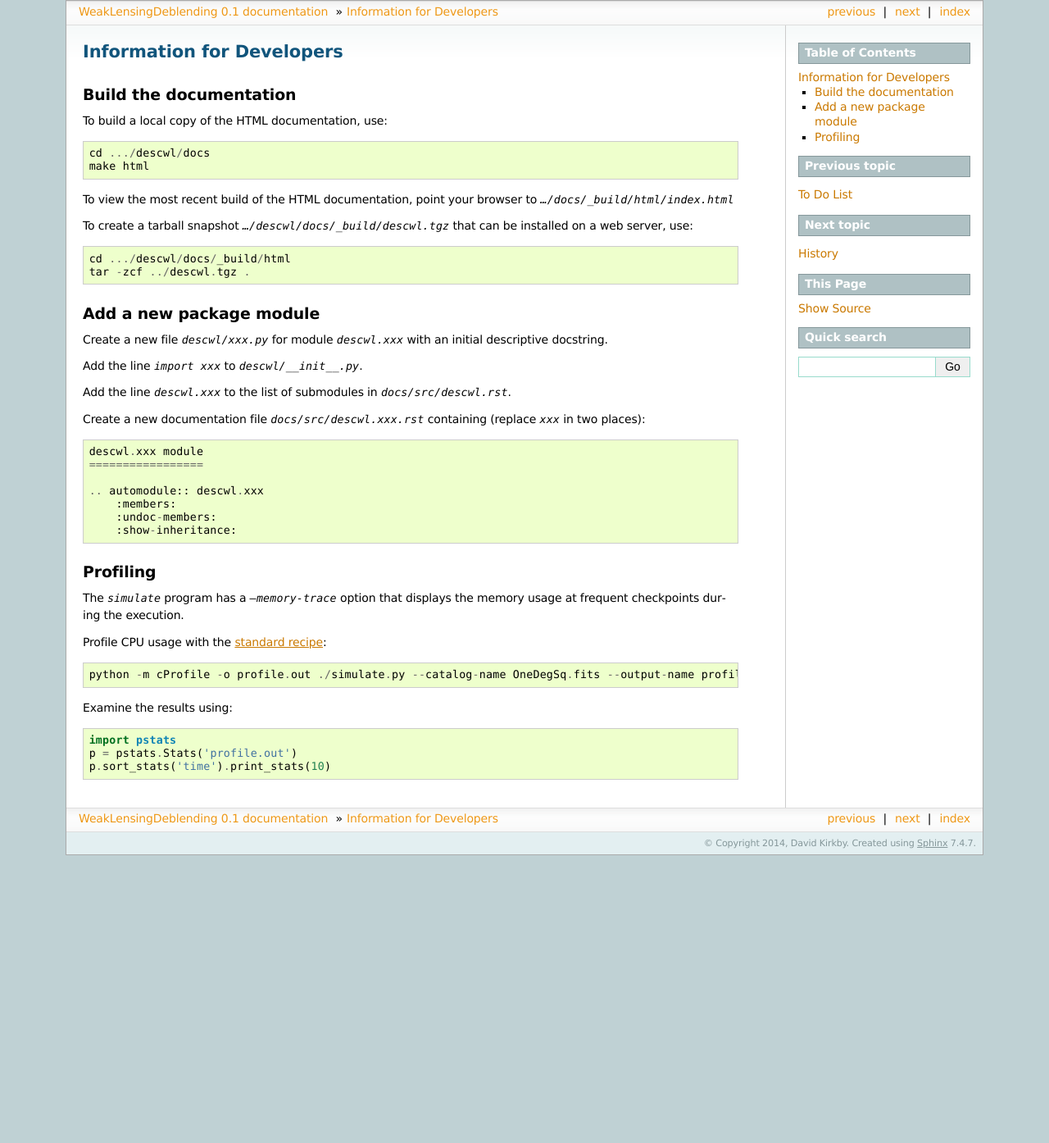
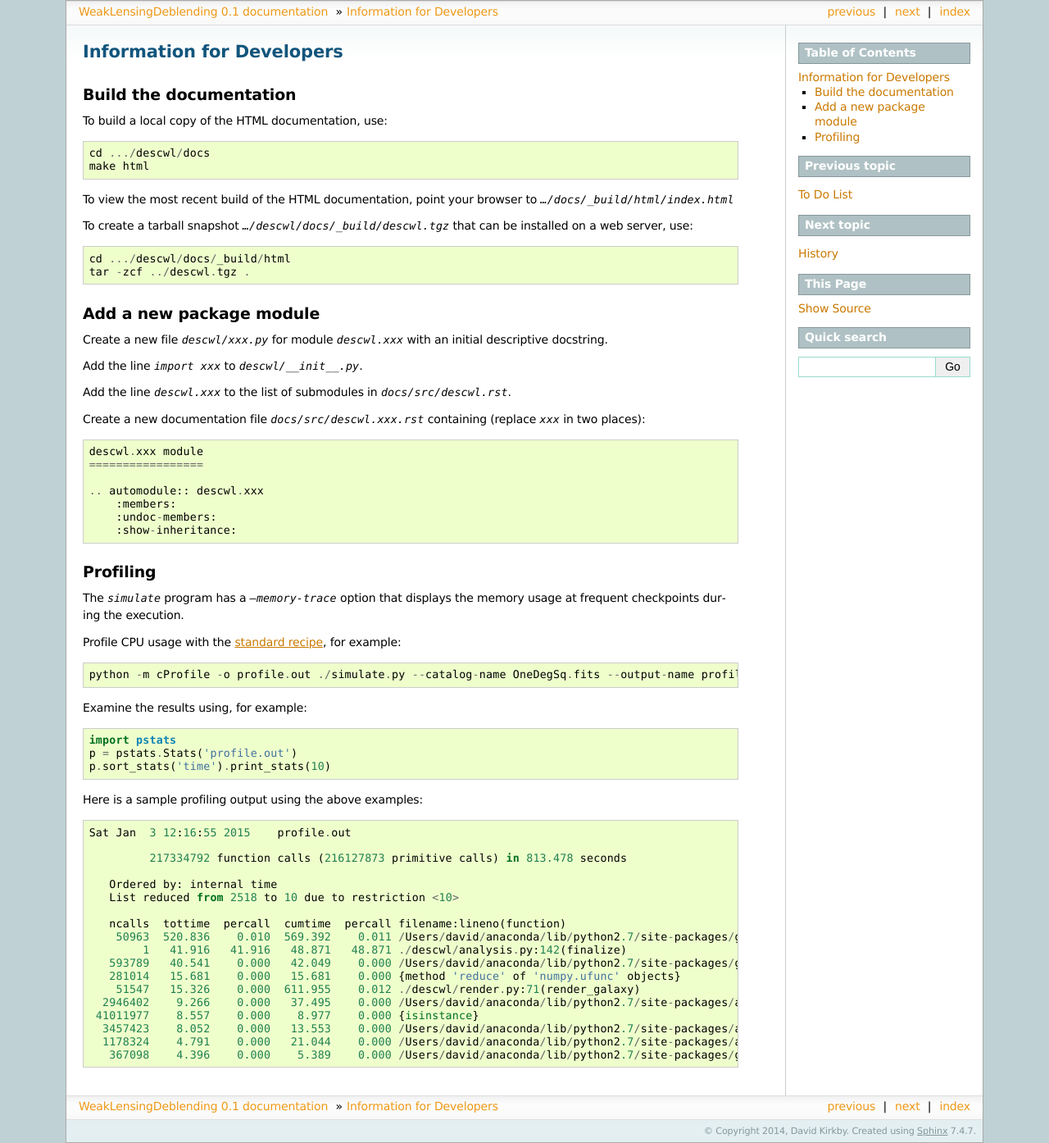
Before and after one commit to LSSTDESC/WeakLensingDeblending, a Sphinx documentation site: the page built from docs/developer.rst, in a window 1280 px wide. Shown: the whole page at 82% size. Built offline with Sphinx 7.4.7, drawn with Linux system fonts in a browser that asks for light colours; before the commit the page ends 1043 px from its top, so only the background shows below that.

Commit message:
Add more info about profiling

```diff
--- a/docs/developer.rst
+++ b/docs/developer.rst
@@ -40,12 +40,33 @@ Profiling
 
 The `simulate` program has a `--memory-trace` option that displays the memory usage at frequent checkpoints during the execution.
 
-Profile CPU usage with the `standard recipe <https://docs.python.org/2/library/profile.html#instant-user-s-manual>`_::
+Profile CPU usage with the `standard recipe <https://docs.python.org/2/library/profile.html#instant-user-s-manual>`_, for example::
 
 	python -m cProfile -o profile.out ./simulate.py --catalog-name OneDegSq.fits --output-name profile
 
-Examine the results using::
+Examine the results using, for example::
 
 	import pstats
 	p = pstats.Stats('profile.out')
 	p.sort_stats('time').print_stats(10)
+
+Here is a sample profiling output using the above examples::
+
+	Sat Jan  3 12:16:55 2015    profile.out
+
+	         217334792 function calls (216127873 primitive calls) in 813.478 seconds
+
+	   Ordered by: internal time
+	   List reduced from 2518 to 10 due to restriction <10>
+
+	   ncalls  tottime  percall  cumtime  percall filename:lineno(function)
+	    50963  520.836    0.010  569.392    0.011 /Users/david/anaconda/lib/python2.7/site-packages/galsim/base.py:873(drawImage)
+	        1   41.916   41.916   48.871   48.871 ./descwl/analysis.py:142(finalize)
+	   593789   40.541    0.000   42.049    0.000 /Users/david/anaconda/lib/python2.7/site-packages/galsim/base.py:212(__init__)
+	   281014   15.681    0.000   15.681    0.000 {method 'reduce' of 'numpy.ufunc' objects}
+	    51547   15.326    0.000  611.955    0.012 ./descwl/render.py:71(render_galaxy)
+	  2946402    9.266    0.000   37.495    0.000 /Users/david/anaconda/lib/python2.7/site-packages/astropy/config/configuration.py:375(__call__)
+	 41011977    8.557    0.000    8.977    0.000 {isinstance}
+	  3457423    8.052    0.000   13.553    0.000 /Users/david/anaconda/lib/python2.7/site-packages/astropy/config/configuration.py:622(get_config)
+	  1178324    4.791    0.000   21.044    0.000 /Users/david/anaconda/lib/python2.7/site-packages/astropy/io/fits/card.py:555(value)
+	   367098    4.396    0.000    5.389    0.000 /Users/david/anaconda/lib/python2.7/site-packages/galsim/image.py:188(__init__)
```
Also changed, not shown: 1 other file.
